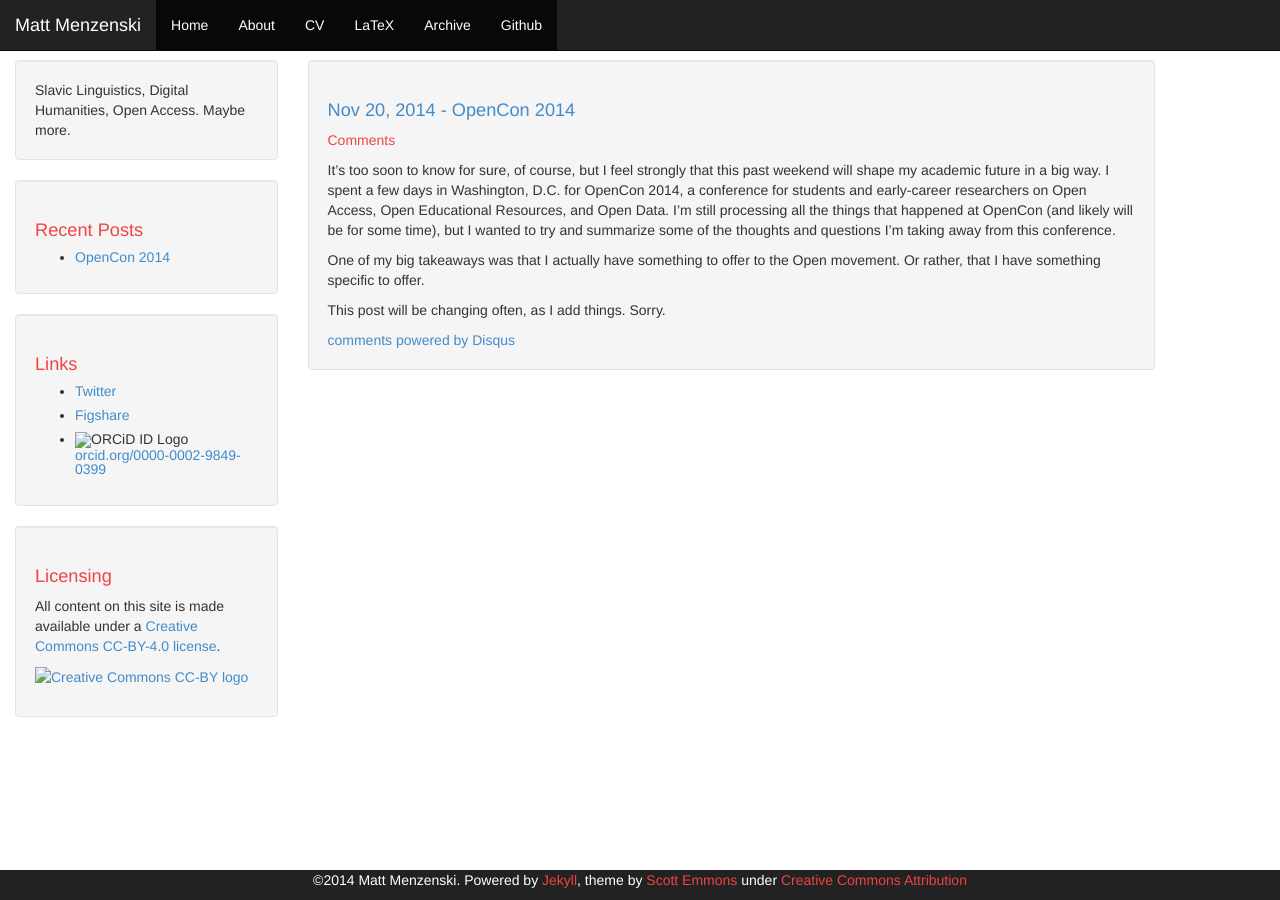
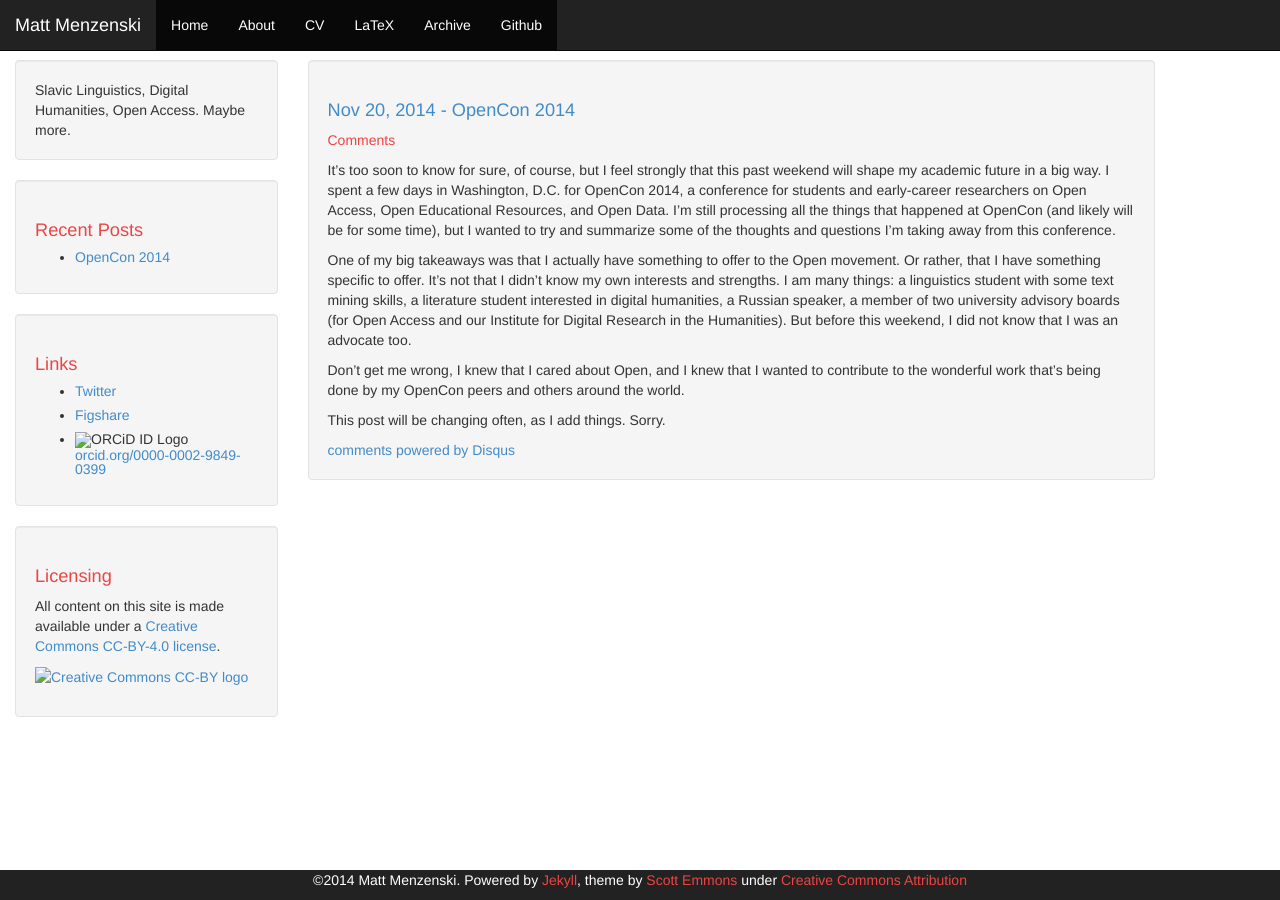
Before and after one commit to menzenski/menzenski.github.io, a Jekyll site: the page built from _posts/2014-11-19-opencon.md, in a window 1280 px wide. Built offline with Jekyll 4.4.1, drawn with Linux system fonts in a browser that asks for light colours; Markdown is read by kramdown in place of the engine named in the settings; comment, search, counter and statistics services are not loaded.

Commit message:
updated opencon post again

```diff
--- a/.#talks.html
+++ /dev/null
@@ -1 +0,0 @@
-mattmenzenski@mattbookpro.local.2826
--- a/_posts/2014-11-19-opencon.md
+++ b/_posts/2014-11-19-opencon.md
@@ -15,6 +15,15 @@ away from this conference.
 
 One of my big takeaways was that I actually have something to offer to
 the Open movement. Or rather, that I have something specific to
-offer.
+offer. It's not that I didn't know my own interests and strengths. I
+am many things: a linguistics student with some text mining skills,
+a literature student interested in digital humanities, a Russian
+speaker, a member of two university advisory boards (for Open Access
+and our Institute for Digital Research in the Humanities). But before
+this weekend, I did not know that I was an advocate too.
+
+Don't get me wrong, I knew that I cared about Open, and I knew that I
+wanted to contribute to the wonderful work that's being done by my
+OpenCon peers and others around the world.
 
 This post will be changing often, as I add things. Sorry.
--- a/talks.html
+++ b/talks.html
@@ -11,6 +11,6 @@ layout: default
     <h3>Aspectual Morphemes as Verb Classifiers in Slavic and Non-Slavic Languages</h3>
     <ul>
       <li><a href="http://figshare.com/articles/Aspectual_Morphemes_as_Verb_Classifiers_in_Slavic_and_Non_Slavic_Languages/1247671">Slides</a></li>
-      <li><a href="">LaTeX source files (.tex, .sty, .bib, .bst)</a></li>
+      <li><a href="https://github.com/menzenski/sls-presentation/tree/master">LaTeX source files (.tex, .sty, .bib, .bst)</a></li>
     </ul>
 </div>
```
Also changed, not shown: _posts/.#2014-11-19-opencon.md (deleted, +0 -1 lines).
